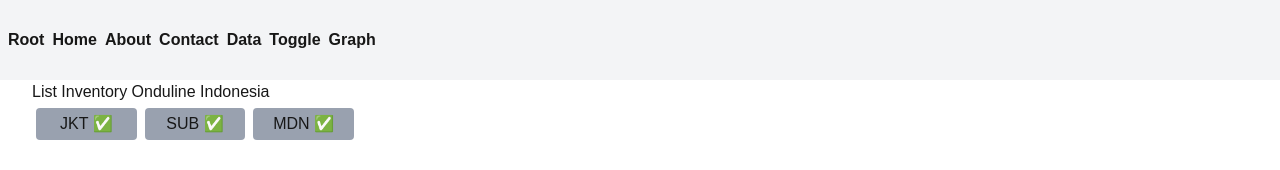
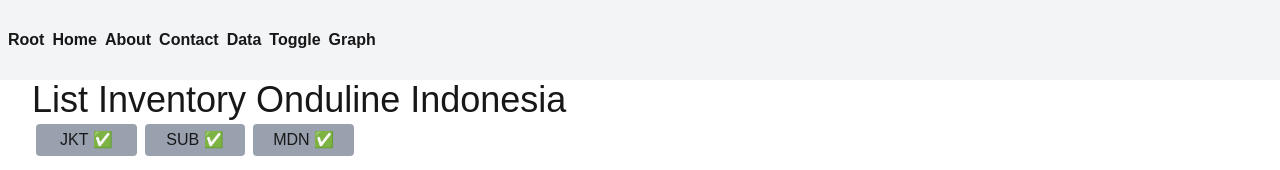
Before and after one commit to cepiyoga/testNexJs, a Next.js app: page /main/data in a window 1280 px wide. Shown: the top 170 px of the page. Built offline with nearby package versions, Linux system fonts and the light colour scheme; no server answers.

Commit message:
Update page.js

```diff
--- a/app/main/data/page.js
+++ b/app/main/data/page.js
@@ -32,7 +32,7 @@
 
     return (
         <div className="px-4 sm:px-6 lg:px-8">
-            <h1>List Inventory Onduline Indonesia</h1>
+            <h1 className={`text-4xl`} >List Inventory Onduline Indonesia</h1>
             <div className={`flex mb-4 justify-start gap-2 p-1`}>
                 <button onClick={() => setWhse('CBT-MB')}
                         className={`hover:cursor-pointer md:w-1/12  ${whse === 'CBT-MB' ? 'ring ring-red-200' : 'bg-gray-400'}  px-2 py-1 rounded`}>JKT {whse === '%' || whse === 'CBT-MB' ? '✅' : ''}</button>
```
